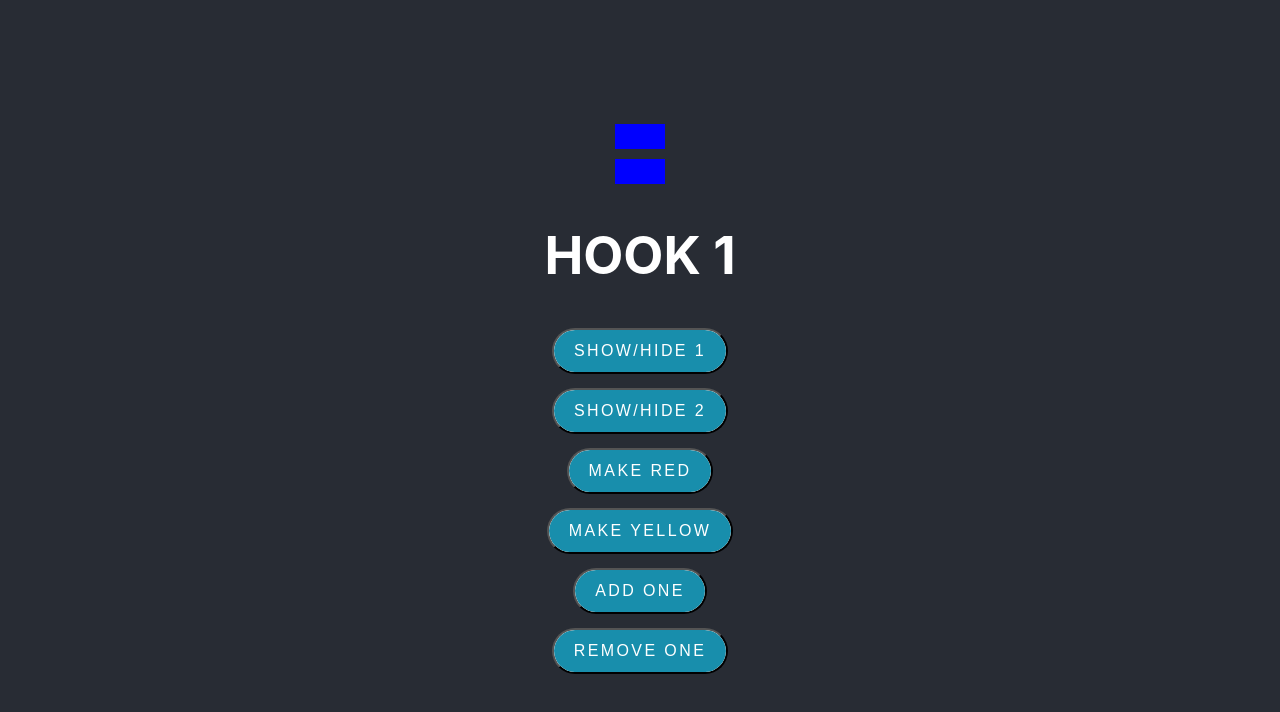
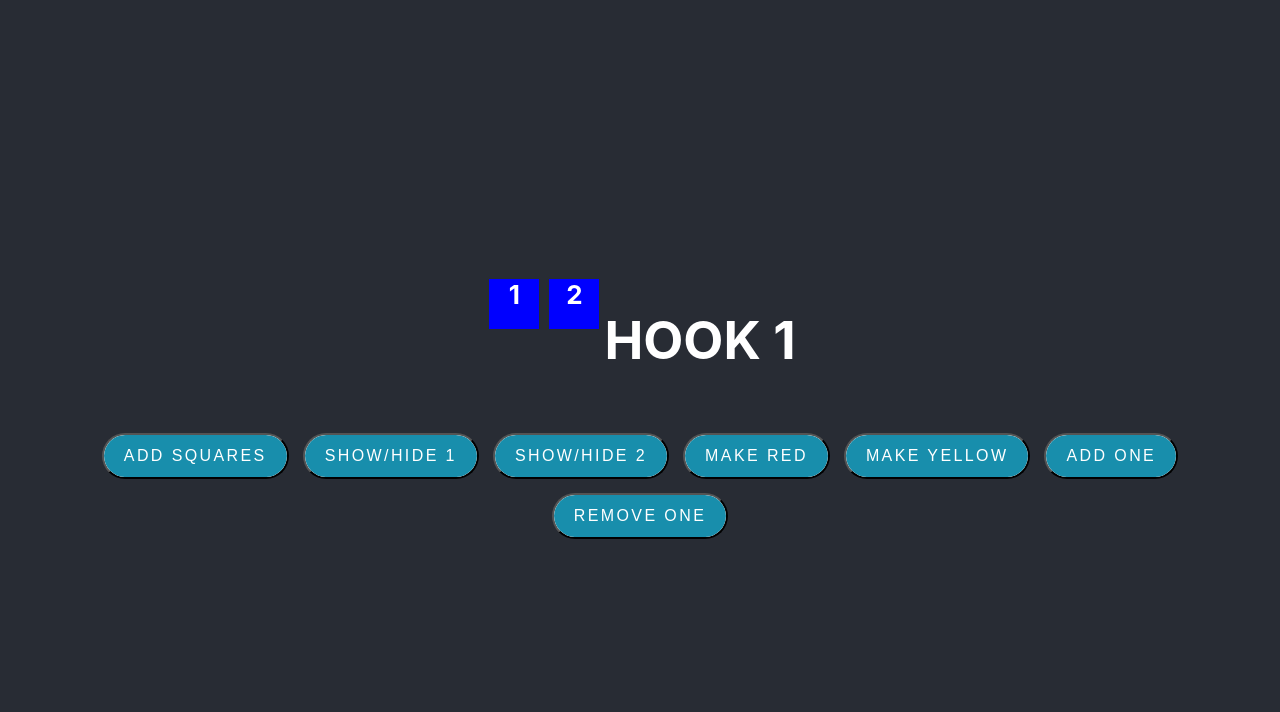
Before and after one commit to ritullia/r1, a React (Create React App) app: page / in a window 1280 px wide. Shown: the top 712 px of the page. Built offline with nearby package versions, Linux system fonts and the light colour scheme.

Commit message:
scss & randcolor

```diff
--- a/src/App.jsx
+++ b/src/App.jsx
@@ -1,5 +1,6 @@
 import { useState } from 'react';
 import './App.scss';
+import randomColor from './Functions/randomcolor';
 
 function App() {
     const [show, setShow] = useState(true);
@@ -9,50 +10,94 @@ function App() {
     const [color, setColor] = useState('blue');
 
     const [counter, setCounter] = useState(1);
+    const [sq, setSq] = useState([]);
 
-    const doShow = () => {
-        setShow((s) => !s); //panaudojamas callback funkcija
+    // const doShow = () => {
+    //     setShow((s) => !s); //panaudojamas callback funkcija
+    // };
+    // const doShow1 = () => {
+    //     setShow1((s) => !s);
+    // };
+
+    const doSquares = () => {
+        //setSq((s) => [...s, (s[s.length - 1] ?? 0) + 1]);
+        setSq((s) => [...s, randomColor()]);
     };
-    const doShow1 = () => {
-        setShow1((s) => !s);
+
+    const doShowAll = (what) => {
+        what ? setShow((s) => !s) : setShow1((s) => !s);
     };
-    const makeRed = () => {
-        setColor('red');
-    };
-    const makeYellow = () => {
-        setColor('yellow');
-    };
-    const countNumber = () => {
-        setCounter((s) => s + 1);
-    };
-    const minNumber = () => {
-        setCounter((s) => s - 1);
-    };
+
+    // const makeRed = () => {
+    //     setColor('red');
+    // };
+    // const makeYellow = () => {
+    //     setColor('yellow');
+    // };
+
+    const changeColor = (color) => setColor(color);
+
+    // const countNumber = () => {
+    //     setCounter((s) => s + 1);
+    // };
+    // const minNumber = () => {
+    //     setCounter((s) => s - 1);
+    // };
+
+    const countNumber = (counter) => setCounter((s) => s + counter);
 
     return (
         <div className="App">
             <header className="App-header">
+                <div className="sqc">
+                    {sq.map((s, i) => (
+                        <div
+                            className="sq red"
+                            key={i}
+                            style={{ background: s }}
+                        ></div>
+                    ))}
+                </div>
+                <div className="sqc">
                     {show ? (
                         <div
-                        className="square"
+                            className="sq pink"
                             style={{ backgroundColor: color }}
-                    ></div>
+                        >
+                            1
+                        </div>
                     ) : null}
                     {show1 ? (
                         <div
-                        className="square"
+                            className="sq red"
                             style={{ backgroundColor: color }}
-                    ></div>
+                        >
+                            2
+                        </div>
                     ) : null}
 
                     <h1>HOOK {counter}</h1>
-
-                <button onClick={doShow}>Show/Hide 1</button>
-                <button onClick={doShow1}>Show/Hide 2</button>
-                <button onClick={makeRed}>Make Red</button>
-                <button onClick={makeYellow}>Make Yellow</button>
-                <button onClick={countNumber}>Add One</button>
-                <button onClick={minNumber}>Remove One</button>
+                    <div className="sqc">
+                        <button onClick={doSquares}>Add Squares</button>
+                        <button onClick={() => doShowAll(1)}>
+                            Show/Hide 1
+                        </button>
+                        <button onClick={() => doShowAll(0)}>
+                            Show/Hide 2
+                        </button>
+                        <button onClick={() => changeColor('red')}>
+                            Make Red
+                        </button>
+                        <button onClick={() => changeColor('yellow')}>
+                            {' '}
+                            Make Yellow
+                        </button>
+                        <button onClick={() => countNumber(+1)}>Add One</button>
+                        <button onClick={() => countNumber(-1)}>
+                            Remove One
+                        </button>
+                    </div>
+                </div>
             </header>
         </div>
     );
--- a/src/App.scss
+++ b/src/App.scss
@@ -100,10 +100,44 @@ h3 {
 
 
 .square {
-  width: 50px;
-  height: 25px;
+  width: 30px;
+  height: 30px;
   background-color: blueviolet;
   margin: 5px;
+}
+
+.sqc {
+  display: flex;
+  justify-content: center;
+  align-items: flex-start;
+  flex-wrap: wrap;
+  margin: 20px;
+  width: 100%;
+  .sq {
+    width: 50px;
+    height: 50px;
+    justify-content: center;
+    align-items: center;
+    color: #fff;
+    font-weight: bold;
+    background-color: grey;
+    margin: 5px;
+    &.blue {
+      background-color: #61dafb;
+
+    }
+    &.pink {
+      background-color: pink;
+
+    }
+    &.red {
+      background-color: crimson;
+
+    }
+
+
+
+  }
 }
 
 //BUTTON
```
Lines whose indentation alone changed are shown as unchanged.
